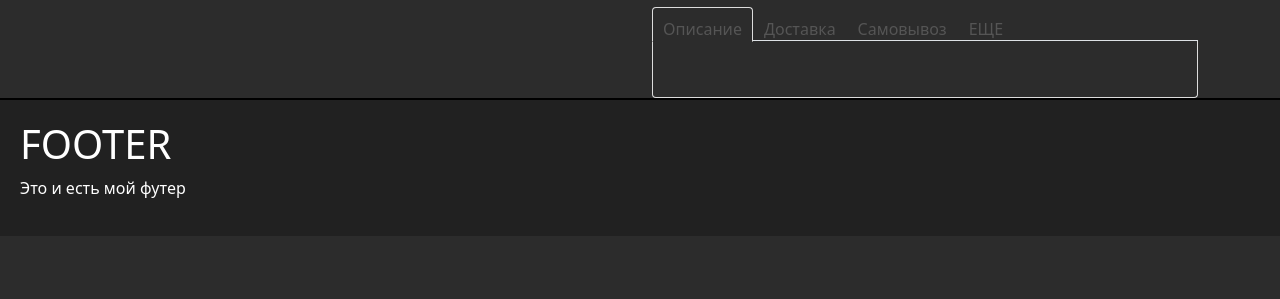
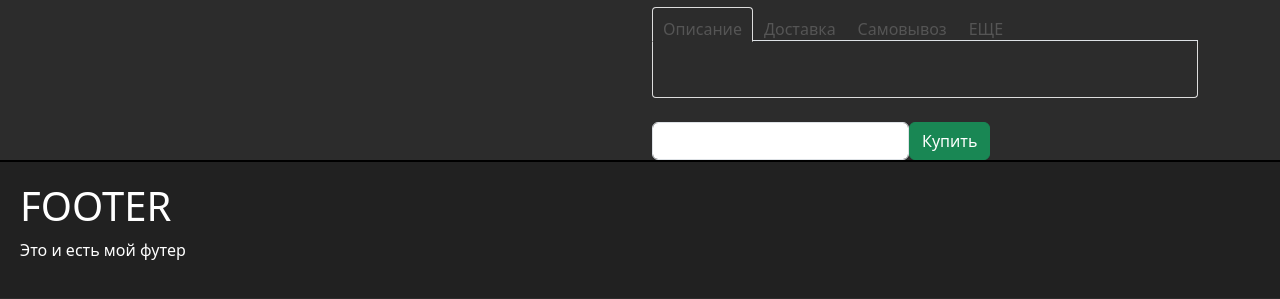
Before and after one commit to ComeOnGavrik/resume_gavrik, a Django app: template gavrik/products/templates/products/product_detail.html in a window 1280 px wide. Shown: the part 87-386 px from the top of the page. Run offline with Django 5.2, Linux system fonts and the light colour scheme; the template is opened without the code that fills it, so the values that code supplies are empty; some libraries are stand-ins or nearby versions.

Commit message:
Начал делать 1.8.1 Тайм код 14:35

```diff
--- a/gavrik/products/templates/products/product_detail.html
+++ b/gavrik/products/templates/products/product_detail.html
@@ -44,6 +44,20 @@
                   </div>
 
            </div>
+<br>
+            <div>
+                <form id="form-buying-product" class="form-inline" style="display: flex">
+                    <div class="form-group">
+                        <input type="number" class="form-control" name="number" id="number">
+                    </div>
+                        <div class="form-group">
+                            <button type="submit"  class="btn btn-success btn-buy">
+                                Купить
+                            </button>
+                        </div>
+                </form>
+
+            </div>
         </div>
     </div>
 </div>
--- a/gavrik/shop/templates/shop/base.html
+++ b/gavrik/shop/templates/shop/base.html
@@ -11,8 +11,6 @@
 
     <script src="https://code.jquery.com/jquery-3.6.0.min.js"></script>
     <script src="https://maxcdn.bootstrapcdn.com/bootstrap/4.5.2/js/bootstrap.min.js"></script>
-    <script src="https://code.jquery.com/jquery-3.6.0.min.js"></script>
-    <script src="https://maxcdn.bootstrapcdn.com/bootstrap/3.4.1/js/bootstrap.min.js"></script>
 
     <link rel="stylesheet" href="{% static 'shop/css/shop.css' %}">
 
@@ -32,5 +30,8 @@
         {% include 'shop/footer.html' %}
 
 
+    <script src="https://code.jquery.com/jquery-3.6.0.min.js"></script>
+    <script src="https://maxcdn.bootstrapcdn.com/bootstrap/3.4.1/js/bootstrap.min.js"></script>
+    <script src="{% static 'shop/js/scripts.js' %}"></script>
 </body>
 </html>
--- /dev/null
+++ b/gavrik/static/shop/js/scripts.js
@@ -0,0 +1,12 @@
+$(document).ready(function(){
+    var form = $('#form-buying-product');
+    console.log(form);
+    form.on('submit', function(e){
+        e.preventDefault();
+        console.log('123');
+
+        var nmb = $('#number').val();
+
+        console.log(nmb);
+    })
+});
```
Also changed, not shown: gavrik/static/shop/css/shop.css (line endings or trailing spaces).
